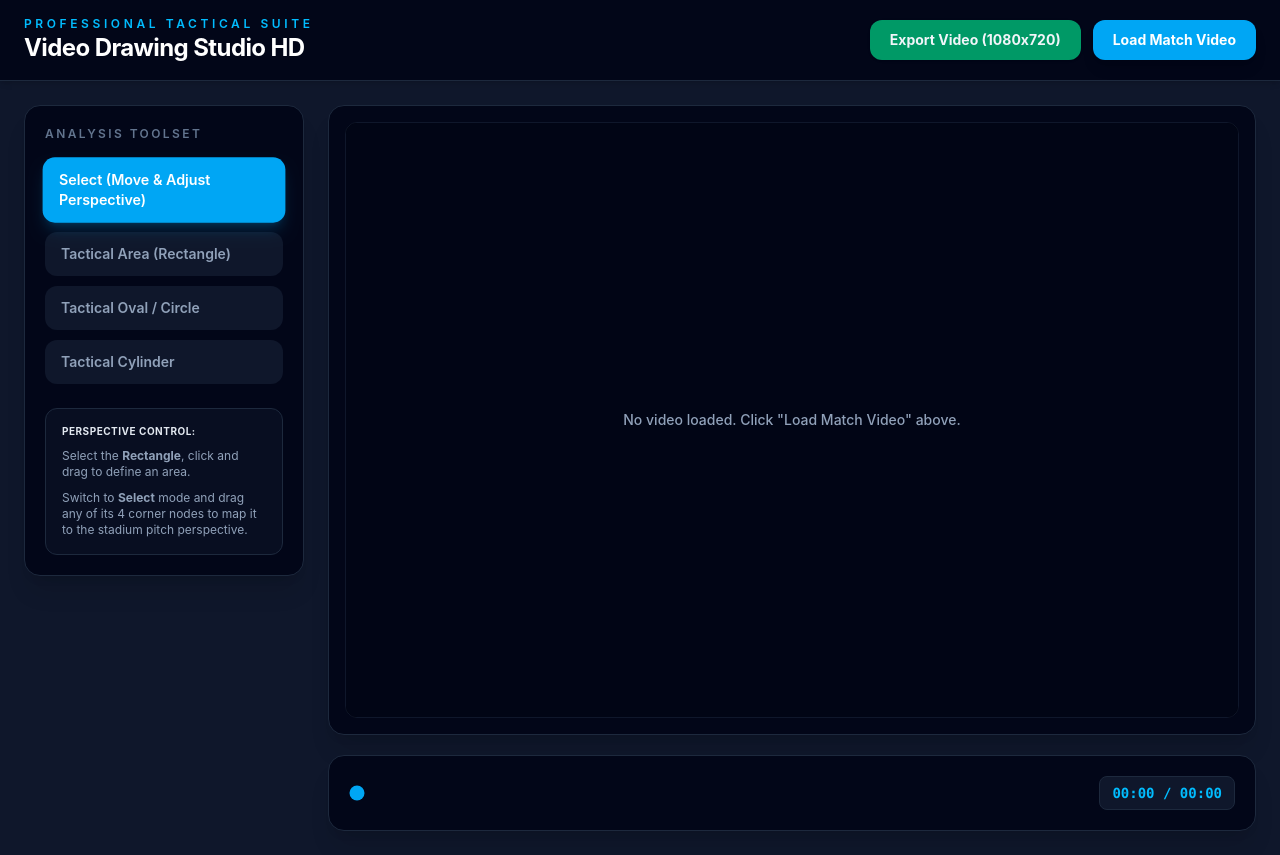
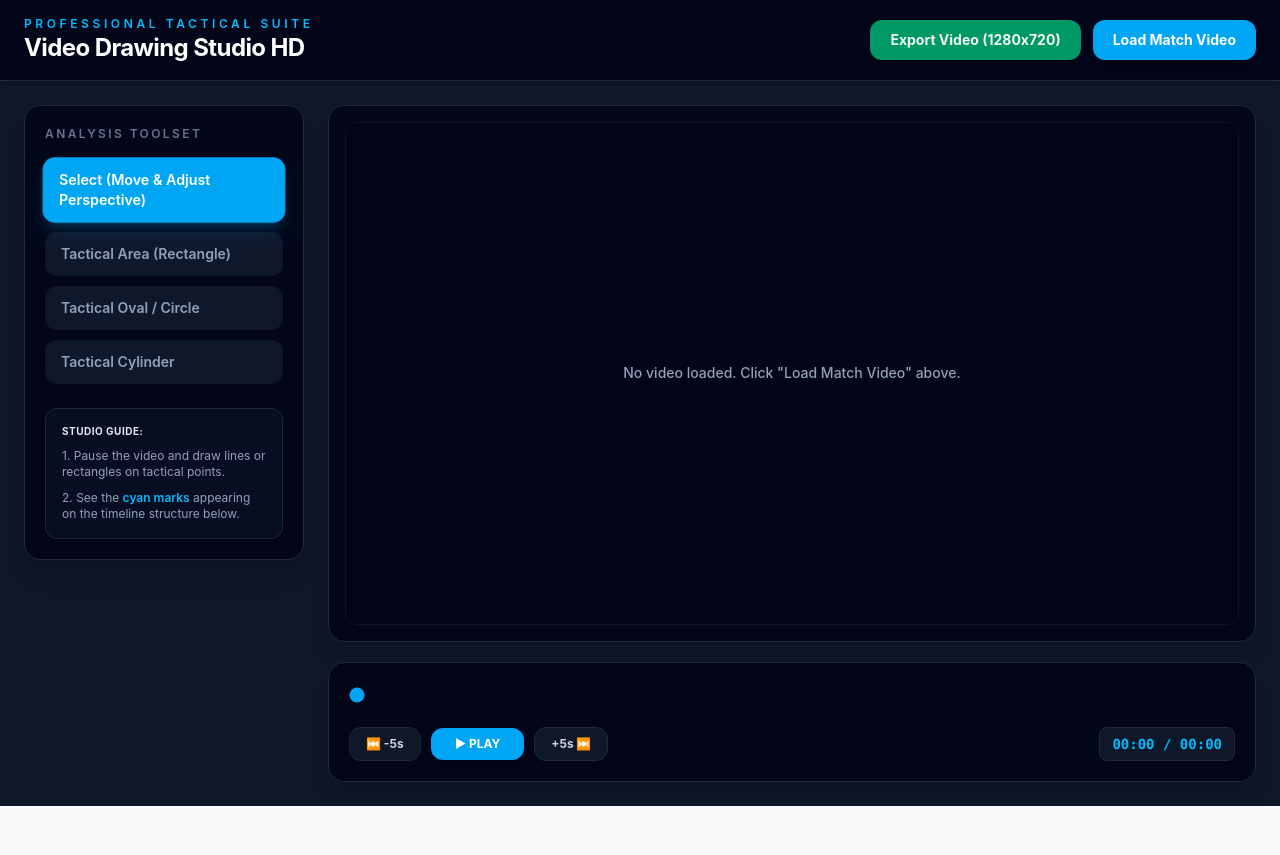
Before and after one commit to alvarofetero/video_drawing_studio, a React (Vite) app in the folder workspace/: page / in a window 1280 px wide. After the commit the page ends 806 px from the top, so only its background shows below. Built offline with nearby package versions, Linux system fonts and the light colour scheme; the HTML template or start-up script is replaced by a standard one.

Commit message:
version 5, mvp

```diff
--- a/workspace/src/App.jsx
+++ b/workspace/src/App.jsx
@@ -12,17 +12,18 @@ const tools = [
 export default function App() {
   const [activeTool, setActiveTool] = useState('select')
   const [shapes, setShapes] = useState([])
-  // ACTUALIZACIÓN DE RESOLUCIÓN A ALTA DEFINICIÓN (1080x720 HD)
-  const [videoSize] = useState({ width: 1080, height: 720 })
+  const [videoSize] = useState({ width: 1280, height: 720 })
   const [duration, setDuration] = useState(0)
   const [currentTime, setCurrentTime] = useState(0)
   const [isRecording, setIsRecording] = useState(false)
+  const [isPlaying, setIsPlaying] = useState(false) // Control de estado global de reproducción
 
   const isCurrentlyFrozenRef = useRef(false)
   const playerRef = useRef(null)
   const mediaRecorderRef = useRef(null)
   const recordedChunksRef = useRef([])
 
+  // Sincroniza el tiempo y gestiona el congelamiento automático de 7 segundos
   const handleTimeUpdate = (time) => {
     setCurrentTime(time)
 
@@ -32,19 +33,50 @@ export default function App() {
       if (videoElement && !videoElement.paused) {
         isCurrentlyFrozenRef.current = true
         videoElement.pause()
+        setIsPlaying(false) // Actualiza la UI al pausarse por congelamiento
 
         setTimeout(() => {
           isCurrentlyFrozenRef.current = false
-          videoElement.play().catch(() => {})
+          // Solo reanuda si el usuario no ha navegado a otra parte manualmente
+          if (videoElement) {
+            videoElement.play().catch(() => {})
+            setIsPlaying(true)
+          }
         }, 7000)
       }
     }
   }
 
+  // Controles de reproducción manuales
+  const togglePlayPause = () => {
+    const videoElement = document.querySelector('video')
+    if (!videoElement) return
+
+    if (videoElement.paused) {
+      videoElement.play().catch((err) => console.error(err))
+      setIsPlaying(true)
+    } else {
+      videoElement.pause()
+      setIsPlaying(false)
+    }
+  }
+
+  const skipTime = (amount) => {
+    const videoElement = document.querySelector('video')
+    if (!videoElement) return
+    isCurrentlyFrozenRef.current = false
+    const nextTime = Math.max(0, Math.min(duration, videoElement.currentTime + amount))
+    videoElement.currentTime = nextTime
+    setCurrentTime(nextTime)
+  }
+
   const handleSeekChange = (e) => {
     const targetTime = parseFloat(e.target.value)
     isCurrentlyFrozenRef.current = false
-    playerRef.current?.seekTo?.(targetTime)
+    if (playerRef.current?.seekTo) {
+      playerRef.current.seekTo(targetTime)
+    }
+    setCurrentTime(targetTime)
   }
 
   const handleLoadVideo = () => {
@@ -66,7 +98,6 @@ export default function App() {
       const canvas = document.querySelector('canvas')
       if (!canvas) return alert('Workspace canvas not found.')
 
-      // Capturamos el stream nativo de alta definición a 1080x720 de resolución fija
       const stream = canvas.captureStream(30)
       const recorder = new MediaRecorder(stream, { mimeType: 'video/webm;codecs=vp9' })
 
@@ -79,7 +110,7 @@ export default function App() {
         const url = URL.createObjectURL(blob)
         const a = document.createElement('a')
         a.href = url
-        a.download = 'analisis_hd_1080x720.webm'
+        a.download = 'analisis_hd_1280x720.webm'
         a.click()
         URL.revokeObjectURL(url)
       }
@@ -88,12 +119,16 @@ export default function App() {
       recorder.start()
       setIsRecording(true)
 
-      document.querySelector('video')?.play().catch(() => {})
+      const videoElement = document.querySelector('video')
+      videoElement?.play().catch(() => {})
+      setIsPlaying(true)
     }
   }
 
+  // Extrae los segundos únicos donde existen dibujos para pintar las marcas de la timeline
+  const analysisTimestamps = Array.from(new Set(shapes.map(s => Math.floor(s.timestamp))))
+
   return (
-    // INTERFAZ DE PANTALLA COMPLETA TOTALMENTE ADAPTATIVA (Flex-col y W-Full)
     <div className="min-h-screen w-full flex flex-col bg-slate-900 text-slate-100 antialiased selection:bg-sky-500/30">
       <header className="w-full border-b border-slate-800 bg-slate-950 px-6 py-4 shadow-md">
         <div className="mx-auto flex max-w-[1600px] items-center justify-between gap-4">
@@ -109,7 +144,7 @@ export default function App() {
               }`}
               onClick={handleToggleRecord}
             >
-              {isRecording ? 'Stop & Export HD' : 'Export Video (1080x720)'}
+              {isRecording ? 'Stop & Export HD' : 'Export Video (1280x720)'}
             </button>
             <button type="button" className="rounded-xl bg-sky-500 px-5 py-2.5 text-sm font-bold text-white shadow-lg hover:bg-sky-400 transition-colors" onClick={handleLoadVideo}>
               Load Match Video
@@ -118,7 +153,6 @@ export default function App() {
         </div>
       </header>
 
-      {/* DISEÑO ELÁSTICO DE PANTALLA COMPLETA COMPATIBLE CON MONITORES ANCHOS */}
       <main className="flex-1 w-full mx-auto max-w-[1600px] grid gap-6 p-6 lg:grid-cols-[280px_1fr]">
         <aside className="rounded-2xl border border-slate-800 bg-slate-950 p-5 shadow-xl flex flex-col justify-between h-fit gap-6">
           <div className="space-y-4">
@@ -139,22 +173,23 @@ export default function App() {
             </div>
           </div>
           <div className="rounded-xl border border-slate-800 bg-slate-900/50 p-4 text-xs text-slate-400 space-y-2.5">
-            <p className="font-bold text-slate-200 uppercase tracking-wider text-[10px]">Perspective Control:</p>
-            <p>Select the <b>Rectangle</b>, click and drag to define an area.</p>
-            <p>Switch to <b>Select</b> mode and drag any of its 4 corner nodes to map it to the stadium pitch perspective.</p>
+            <p className="font-bold text-slate-200 uppercase tracking-wider text-[10px]">Studio Guide:</p>
+            <p>1. Pause the video and draw lines or rectangles on tactical points.</p>
+            <p>2. See the <span className="text-sky-400 font-semibold">cyan marks</span> appearing on the timeline structure below.</p>
           </div>
         </aside>
 
         <section className="flex flex-col gap-5 h-full w-full min-w-0">
-          {/* CONTENEDOR FLUIDO DEL WORKSPACE CON RELACIÓN DE ASPECTO FIJA HD */}
+          {/* El lienzo Workspace HD */}
           <div className="w-full rounded-2xl border border-slate-800 bg-slate-950 p-4 shadow-xl flex items-center justify-center">
-            <div className="relative w-full aspect-[1080/720] max-h-[75vh] overflow-hidden rounded-xl bg-black border border-slate-900">
+            <div className="relative w-full aspect-[1280/720] max-h-[75vh] overflow-hidden rounded-xl bg-black border border-slate-900">
               <VideoPlayer
                 ref={playerRef}
                 width={videoSize.width}
                 height={videoSize.height}
                 onTimeUpdate={handleTimeUpdate}
                 onDurationChange={setDuration}
+                onPlayStateChange={setIsPlaying}
               />
               <CanvasOverlay
                 videoWidth={videoSize.width}
@@ -167,13 +202,76 @@ export default function App() {
             </div>
           </div>
 
-          <div className="rounded-2xl border border-slate-800 bg-slate-950 p-5 shadow-xl">
-            <div className="flex flex-col gap-4 sm:flex-row sm:items-center">
-              <input id="seek" type="range" min="0" max={duration || 100} step="0.01" value={currentTime} onChange={handleSeekChange} className="h-2 flex-1 appearance-none rounded-full bg-slate-800 accent-sky-500 cursor-pointer" />
-              <div className="text-sm font-mono font-bold text-sky-400 min-w-[100px] text-right bg-slate-900 px-3 py-1.5 rounded-lg border border-slate-800">
+          {/* NUEVO PANEL DE CONTROL UNIFICADO: BOTONERA COMPLETA + TIMELINE CON MARCAS */}
+          <div className="rounded-2xl border border-slate-800 bg-slate-950 p-5 shadow-xl space-y-4">
+
+            {/* Contenedor relativo para la Barra de tiempo y sus marcas tácticas */}
+            <div className="space-y-1">
+              <div className="relative w-full flex items-center h-6">
+
+                {/* Capa de marcas de tiempo absolutas basadas en tus dibujos de análisis */}
+                {duration > 0 && analysisTimestamps.map((ts) => {
+                  const percentage = (ts / duration) * 100
+                  return (
+                    <div
+                      key={`mark-${ts}`}
+                      className="absolute top-0 bottom-0 w-[4px] bg-sky-400 shadow-[0_0_8px_#38bdf8] z-10 rounded-full pointer-events-none"
+                      style={{ left: `${percentage}%` }}
+                      title={`Analysis Stop: ${formatTime(ts)}`}
+                    />
+                  )
+                })}
+
+                {/* Input Slider de la Timeline */}
+                <input
+                  id="seek"
+                  type="range"
+                  min="0"
+                  max={duration || 100}
+                  step="0.01"
+                  value={currentTime}
+                  onChange={handleSeekChange}
+                  className="w-full h-2 appearance-none rounded-full bg-slate-800 accent-sky-500 cursor-pointer relative z-20"
+                />
+              </div>
+            </div>
+
+            {/* Barra de Botones Inferior integrada en la Timeline */}
+            <div className="flex flex-col sm:flex-row sm:items-center justify-between gap-4 pt-1">
+              <div className="flex items-center gap-2.5">
+                <button
+                  type="button"
+                  onClick={() => skipTime(-5)}
+                  className="rounded-xl bg-slate-900 border border-slate-800 px-4 py-2 text-xs font-bold text-slate-300 hover:bg-slate-800 transition-colors"
+                >
+                  ⏮ -5s
+                </button>
+
+                <button
+                  type="button"
+                  onClick={togglePlayPause}
+                  className={`rounded-xl px-6 py-2 text-xs font-bold text-white shadow-md transition-all duration-200 ${
+                    isPlaying ? 'bg-amber-600 hover:bg-amber-500' : 'bg-sky-500 hover:bg-sky-400'
+                  }`}
+                >
+                  {isPlaying ? '⏸ PAUSE' : '▶ PLAY'}
+                </button>
+
+                <button
+                  type="button"
+                  onClick={() => skipTime(5)}
+                  className="rounded-xl bg-slate-900 border border-slate-800 px-4 py-2 text-xs font-bold text-slate-300 hover:bg-slate-800 transition-colors"
+                >
+                  +5s ⏭
+                </button>
+              </div>
+
+              {/* Display de Reloj Digital */}
+              <div className="text-sm font-mono font-bold text-sky-400 bg-slate-900 px-3 py-1.5 rounded-lg border border-slate-800 w-fit">
                 {formatTime(currentTime)} / {formatTime(duration)}
               </div>
             </div>
+
           </div>
         </section>
       </main>
--- a/workspace/src/components/CanvasOverlay.jsx
+++ b/workspace/src/components/CanvasOverlay.jsx
@@ -10,13 +10,13 @@ export default function CanvasOverlay({ videoWidth, videoHeight, activeTool, sha
   const [currentDrawing, setCurrentDrawing] = useState(null)
   const [dragOffset, setDragOffset] = useState({ x: 0, y: 0 })
 
-  // Renderizado continuo en resolución nativa 1080x720
+  // Renderizado continuo en resolución nativa 1280x720
   useEffect(() => {
     let animationFrameId
     const canvas = canvasRef.current
     if (!canvas) return
 
-    // FIJAMOS LA RESOLUCIÓN INTERNA EN 1080x720 (Garantiza nitidez HD)
+    // FIJAMOS LA RESOLUCIÓN INTERNA EN 1280x720 (Garantiza nitidez HD)
     canvas.width = videoWidth
     canvas.height = videoHeight
     const ctx = canvas.getContext('2d')
@@ -125,7 +125,7 @@ export default function CanvasOverlay({ videoWidth, videoHeight, activeTool, sha
     ctx.restore()
   }
 
-  // Traducción matemática de coordenadas físicas de pantalla a la matriz interna 1080x720
+  // Traducción matemática de coordenadas físicas de pantalla a la matriz interna 1280x720
   const getCanvasCoords = (e) => {
     const canvas = canvasRef.current
     if (!canvas) return { x: 0, y: 0 }
```
Also changed, not shown: workspace/src/components/VideoPlayer.jsx (+8 -2 lines).
